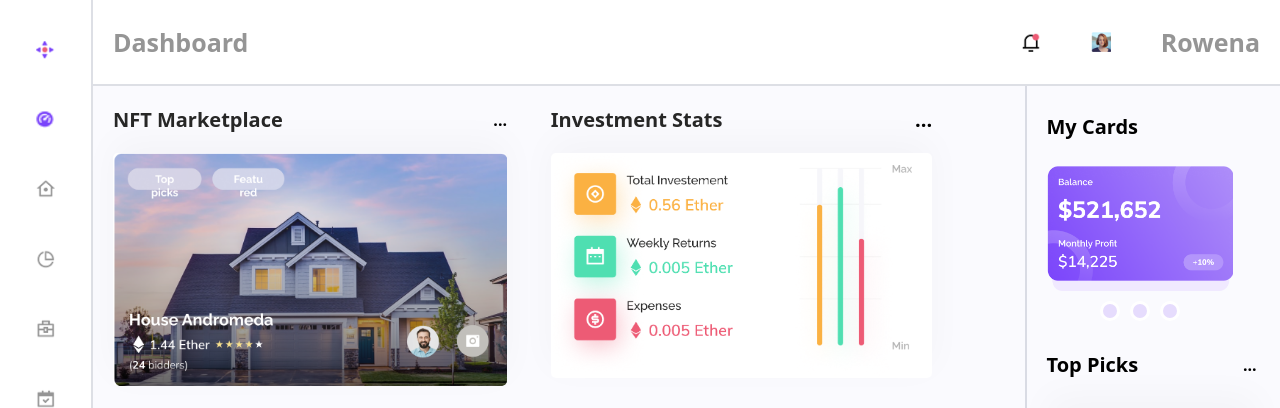
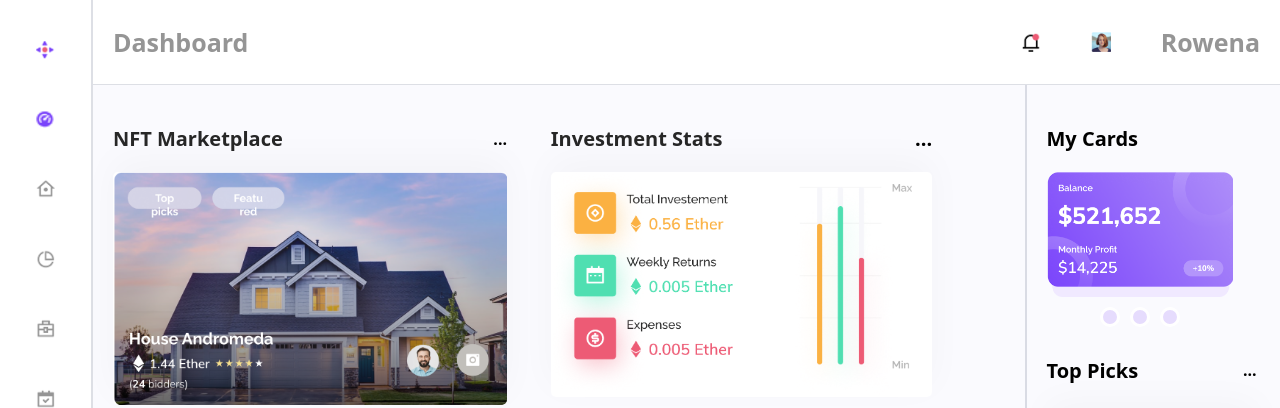
Before and after one commit to Sujata-123/dashboard, a plain HTML site: page index.html in a window 1280 px wide. Shown: the top 408 px of the page. Drawn offline with Linux system fonts and the light colour scheme.

Commit message:
code ref

```diff
--- a/index.html
+++ b/index.html
@@ -160,7 +160,7 @@
 
           <!-- ......................................my card section container...................................................-->
           <section class="my-card-container">
-            <h4 style="color: black; font-size: 20px;">My Cards</h4>
+            <span class="my-card">My Cards</span>
             <!-- ..................................image slider section ....................................................... -->
 
             <section class="slider">
--- a/styles.css
+++ b/styles.css
@@ -53,7 +53,8 @@
     align-items: center;
     padding-left: 20px;
     padding-right: 20px;
-    border-bottom: 2px solid rgba(31, 42, 85, 0.15);
+    border-bottom: 1px solid rgba(31, 42, 85, 0.15);
+    background-color: rgb(255, 255, 255);
   }
 
   .inside-header-container .left-data {
@@ -96,6 +97,7 @@
     align-items: center;
     color: black;
     width: 90%;
+    padding-top: 20px;
   }
 
   .nft-card-container > .nft-market-container > .nft-investment-container > .nft-text-image > .nft-text-image-sub-container > .nft-market-place{
@@ -131,6 +133,7 @@
     align-items: center;
     justify-content: space-between;
     width: 90%;
+    padding-top: 20px;
   }
 
   .investment-text-image > .investment-text-sub-container > .investment-stats{
@@ -163,9 +166,16 @@
   /* ...................................my card css.................................... */
 
   .my-card-container{
+    padding-top: 40px;
     padding-left: 20px;
     width: 50%;
     border-left: 2px solid rgba(31, 42, 85, 0.15);
+  }
+
+  .my-card-container > .my-card{
+    font-size: 20px;
+    font-weight: 700;
+    color: black
   }
 
   .my-card-container .my-card-text-container{
@@ -299,6 +309,7 @@ font-size: 20px;
 .images {
     display: flex;
     width: 100%;
+    padding-top: 20px;
 }
 .images img {
     width: 100%;
```
